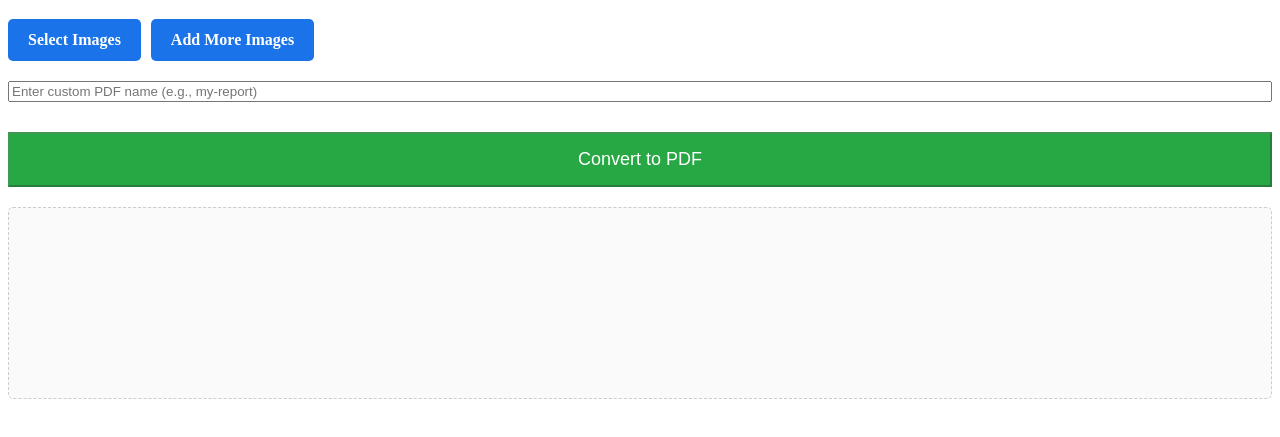
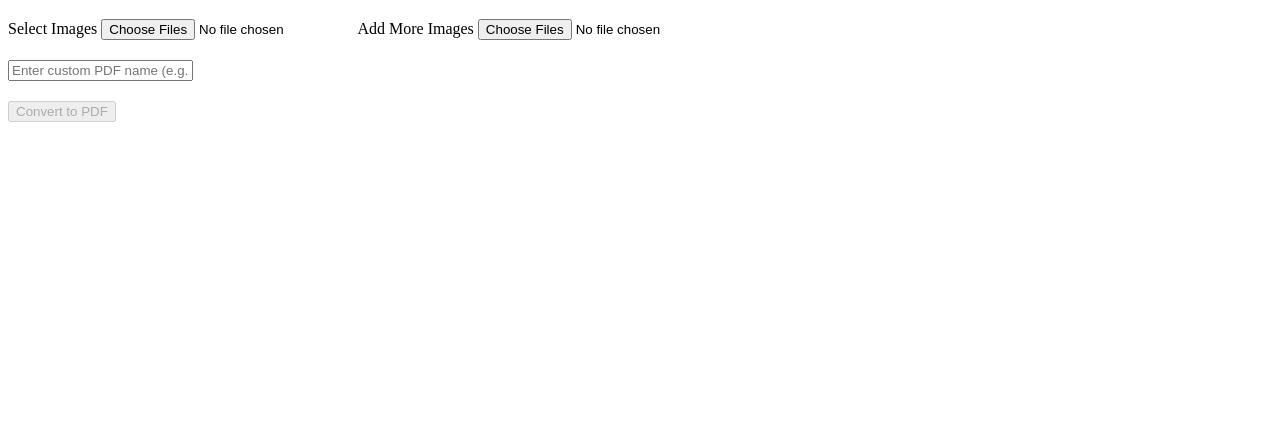
Before and after one commit to Dontyouwatch/noteasy, a website: page tools/image-to-pdf.html in a window 1280 px wide. Shown: the part 61-498 px from the top of the page. Drawn offline with nearby package versions, Linux system fonts and the light colour scheme.

Commit message:
Update image-to-pdf.html

```diff
--- a/tools/image-to-pdf.html
+++ b/tools/image-to-pdf.html
@@ -3,30 +3,20 @@
 <head>
     <meta charset="UTF-8">
     <title>Images to PDF Converter</title>
-    <style>
-        .controls { display: flex; flex-direction: column; gap: 20px; margin-bottom: 30px; }
-        .file-input-wrapper { display: flex; gap: 10px; flex-wrap: wrap; }
-        .custom-file-upload { background-color: #1a73e8; color: white; padding: 12px 20px; border-radius: 5px; cursor: pointer; font-weight: bold; text-align: center; }
-        input[type="file"] { display: none; }
-        #image-preview { display: grid; grid-template-columns: repeat(auto-fill, minmax(150px, 1fr)); gap: 15px; margin-top: 20px; padding: 10px; border: 1px dashed #ccc; border-radius: 5px; min-height: 170px; background-color: #fafafa; }
-        .preview-card { position: relative; width: 100%; padding-top: 100%; border-radius: 8px; overflow: hidden; box-shadow: 0 2px 4px rgba(0,0,0,0.1); }
-        .preview-image { position: absolute; top: 0; left: 0; width: 100%; height: 100%; object-fit: cover; }
-        #convert-button { width: 100%; padding: 15px; font-size: 18px; color: #fff; background-color: #28a745; }
-    </style>
 </head>
 <body>
 
     <h1>Images to PDF Converter</h1>
 
-    <div class="controls">
-        <div class="file-input-wrapper">
-            <label for="image-input" class="custom-file-upload">Select Images</label>
-            <input type="file" id="image-input" accept="image/*" multiple>
+    <div class="file-input-wrapper" style="margin-bottom: 20px;">
+        <label for="image-input" class="custom-file-upload">Select Images</label>
+        <input type="file" id="image-input" accept="image/*" multiple>
 
-            <label for="add-more-images" class="custom-file-upload">Add More Images</label>
-            <input type="file" id="add-more-images" accept="image/*" multiple>
-        </div>
+        <label for="add-more-images" class="custom-file-upload">Add More Images</label>
+        <input type="file" id="add-more-images" accept="image/*" multiple>
+    </div>
 
+    <div style="margin-bottom: 20px;">
         <input type="text" id="pdf-name" placeholder="Enter custom PDF name (e.g., my-report)">
     </div>
 
```
